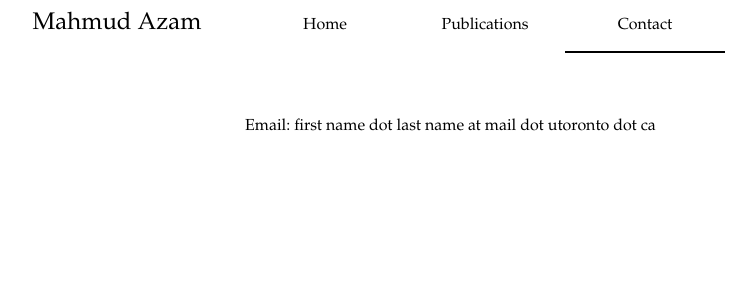
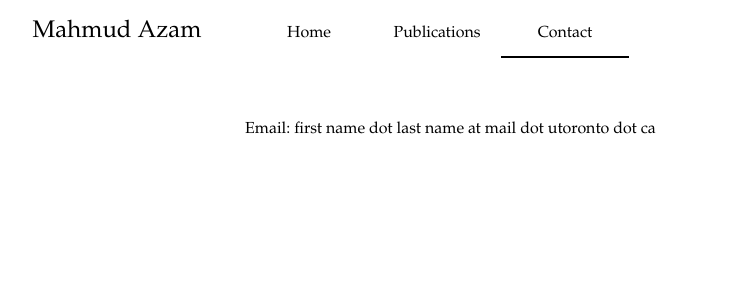
Before and after one commit to mahmudazam/mahmudazam.github.io, a React (Create React App) app: page /contact in a window 1280 px wide. Shown: the top 300 px of the page, without its empty margins (11-767 px from the left). Built offline with nearby package versions, Linux system fonts and the light colour scheme.

Commit message:
Basic Nav animation

```diff
--- a/src/Header.tsx
+++ b/src/Header.tsx
@@ -1,32 +1,10 @@
 
 import React from 'react';
+import { useLocation } from 'react-router-dom';
 
 import { NavLink } from 'react-router-dom';
 
-import styled, { css } from 'styled-components';
-
-interface NavItemProps {
-  isActive : boolean,
-  children : string
-}
-
-function NavItem(props : NavItemProps) {
-  let NavItemSpan = styled.span`
-    display: inline-block;
-    width: 8em;
-    padding: 1em;
-    text-align: center;
-    color: black;
-    ${props.isActive && css`
-      border-bottom: 0.15em solid black;
-    `}
-  `;
-  return (
-    <NavItemSpan>
-      {props.children}
-    </NavItemSpan>
-  )
-};
+import styled from 'styled-components';
 
 const HeaderDiv = styled.div`
   width: 100%;
@@ -35,8 +13,10 @@ const HeaderDiv = styled.div`
 
 const Nav = styled.span`
   display: inline-block;
+  position: relative;
   width: 80%;
   margin: 0;
+  padding-top: 1.5em;
 `
 
 const Title = styled.span`
@@ -49,25 +29,62 @@ const Title = styled.span`
   background: transparent;
 `;
 
-const NavList = [
+const NavItem = styled.span`
+  display: inline-block;
+  width: 8em;
+  height: 2em;
+  text-align: center;
+  color: black;
+`;
+
+const Highlighter = styled('span')<{navSeq: number}>`
+  display: inline-block;
+  width: 8em;
+  position: absolute;
+  top: 3.5em;
+  left: ${props => props.navSeq * 8}em;
+  transition: left 0.5s;
+  border-bottom: 0.15em solid black;
+`;
+
+
+interface NavItemData {
+  route : string,
+  text : string
+};
+
+const NavList : Array<NavItemData> = [
   { route : '/', text : 'Home' },
-  { route : 'publications', text : 'Publications' },
-  { route : 'contact', text : 'Contact' },
-]
+  { route : '/publications', text : 'Publications' },
+  { route : '/contact', text : 'Contact' }
+];
+
+const NavSeq : { [key: string] :  number } =
+  NavList.reduce((
+    prev : {[key: string] : number},
+    curr : NavItemData,
+    index: number
+  ) => {
+    var next = prev;
+    var route = curr.route;
+    next[route] = index;
+    return next;
+  }, {});
 
 function Header() {
+  let currNavSeq = NavSeq[useLocation().pathname];
   return (
     <HeaderDiv>
       <Title>Mahmud Azam</Title>
       <Nav>
+      <Highlighter navSeq={currNavSeq} />
       {NavList.map((navItem) =>
         <NavLink
           to={navItem.route}
+          state={currNavSeq}
           style={{ textDecoration: 'none' }}>
         {({ isActive }) =>
-          <NavItem isActive={isActive}>
-            {navItem.text}
-          </NavItem>
+          <NavItem>{navItem.text}</NavItem>
         }
         </NavLink>
       )}
```
